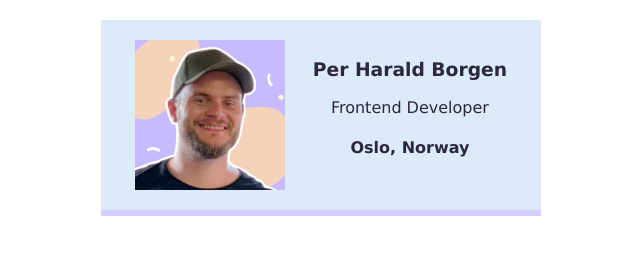
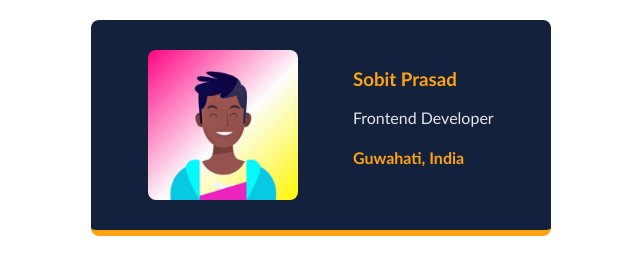
Before and after one commit to sobitp59/Scrimba-FDCP, a plain HTML site: page Module 2/Business Card/index.html in a window 1280 px wide. Shown: the whole page, without its empty margins (319-959 px from the left). Drawn offline with nearby package versions, Linux system fonts and the light colour scheme.

Commit message:
module 2

```diff
--- a/Module 2/Business Card/index.html
+++ b/Module 2/Business Card/index.html
@@ -4,11 +4,11 @@
     </head>
     <body>
         <div class="card">
-            <img class="avatar" src="images/per.png">
+            <img class="avatar" src="images/sobit.jpg" alt="sobit-avatar">
             <div >
-                <h3>Per Harald Borgen</h3>
+                <h3>Sobit Prasad</h3>
                 <p>Frontend Developer</p>
-                <h4>Oslo, Norway</h4>
+                <h4>Guwahati, India</h4>
             </div>
         </div>
     </body>
--- a/Module 2/Business Card/styles.css
+++ b/Module 2/Business Card/styles.css
@@ -1,39 +1,39 @@
 body {
     margin: 20px;
-    /*
-    Challenge:
-    Find a web safe font you like, and add it
-    to your card.
-    */
-    font-family: Verdana, Geneva, Tahoma, sans-serif;
+    font-family: 'Trebuchet MS', 'Lucida Sans Unicode', 'Lucida Grande', 'Lucida Sans', Arial, sans-serif;
 }
 
 .avatar {
     width: 150px;
+    border-radius: 8px;
 }
 
 .card {
     width: 400px;
     margin: 0 auto;
-    padding: 20px;
+    padding: 30px;
     display: flex;
     justify-content: space-around;
-    text-align: center;
-    background: #ddebf8;
+    text-align: left;
+    background: #14213d;
     color: #2b2839;
-    border-bottom: 6px solid #d8cefe;
-
-    /*
-    Challenge:
-    Find a color palette you like on Coolors.co
-    and use it in your business card.
-     */
+    border-bottom: 6px solid #fca311;
+    border-radius: 8px;
 }
 
-.border-blue {
-    border: 1px dotted blue;
+.card:hover{
+    border-bottom: 10px solid #fca311;
 }
 
+h3, h4{
+    color: #fca311;
+}
+p{
+    color: #e5e5e5;
+}
+p:hover{
+    border-bottom: 4px solid #fca21144;
+}
 /*
 Stretch goals:
 Find other ways you can personalize
```
Also changed, not shown: Module 2/Business Card/images/sobit.jpg (renamed from Module 2/Business Card/images/757i6nU8_400x400.jpg).
